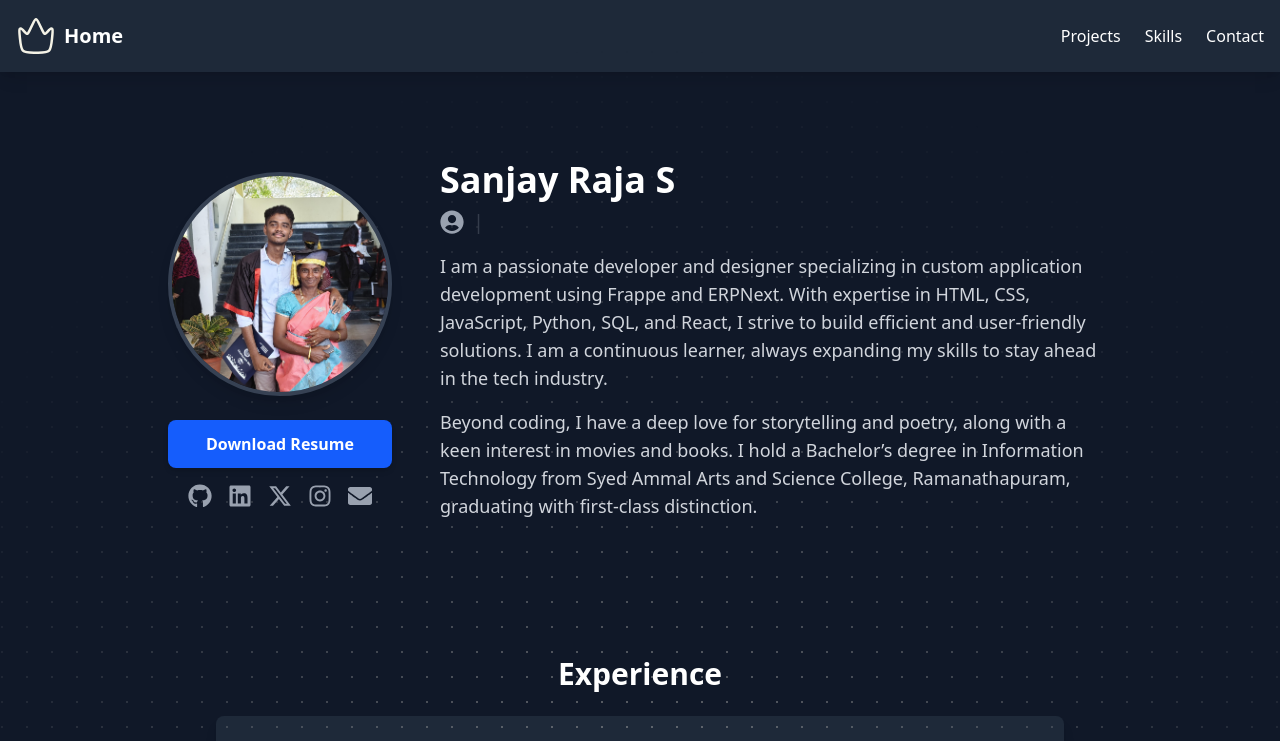
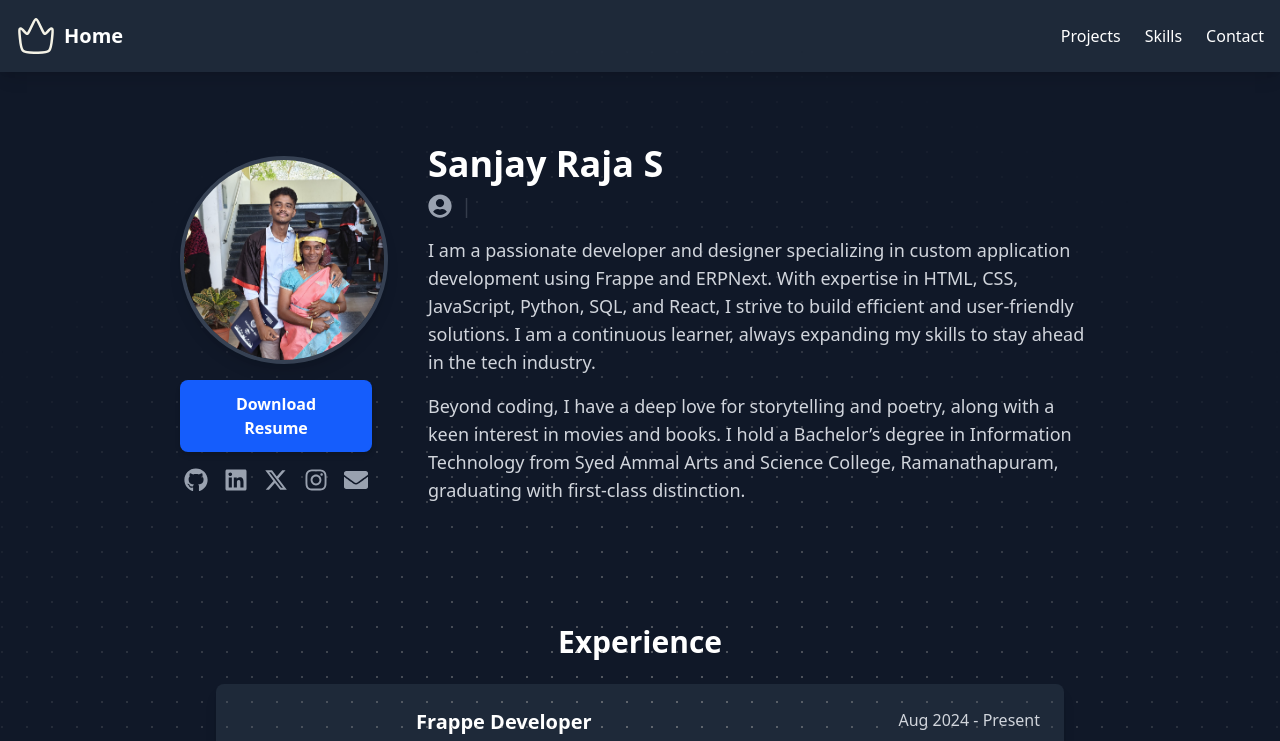
Before and after one commit to sanjayraajaa/Portfolio, a React (Vite) app: page / in a window 1280 px wide. Shown: the top 741 px of the page. Built offline with nearby package versions, Linux system fonts and the light colour scheme; the HTML template or start-up script is replaced by a standard one.

Commit message:
Dynamically Content Declared in Object.

```diff
--- a/src/components/Home.tsx
+++ b/src/components/Home.tsx
@@ -1,81 +1,71 @@
-import profile from "../assets/personal/profile.jpg";
+import React from "react";
 import { FaGithub, FaLinkedin, FaInstagram, FaEnvelope, FaUserCircle } from "react-icons/fa";
 import { FaXTwitter } from "react-icons/fa6";
 import Typewriter from 'typewriter-effect';
+import profile from "../assets/personal/profile.jpg";
+
+const homeData = {
+  name: "Sanjay Raja S",
+  title: ["Frappe Developer", "Open Source Contributor"],
+  profileImage: profile,
+  resumeLink: "/resume.pdf",
+  description: [
+    "I am a passionate developer and designer specializing in custom application development using Frappe and ERPNext. With expertise in HTML, CSS, JavaScript, Python, SQL, and React, I strive to build efficient and user-friendly solutions. I am a continuous learner, always expanding my skills to stay ahead in the tech industry.",
+    "Beyond coding, I have a deep love for storytelling and poetry, along with a keen interest in movies and books. I hold a Bachelor’s degree in Information Technology from Syed Ammal Arts and Science College, Ramanathapuram, graduating with first-class distinction."
+  ],
+  socialLinks: [
+    { icon: <FaGithub />, url: "https://github.com/sanjayraajaa", color: "hover:text-black" },
+    { icon: <FaLinkedin />, url: "https://linkedin.com/in/sanjayraajaa", color: "hover:text-[#0077B5]" },
+    { icon: <FaXTwitter />, url: "https://x.com/sanjayraajaa", color: "hover:text-black" },
+    { icon: <FaInstagram />, url: "https://instagram.com/sanjayraajaa", color: "hover:text-[#E4405F]" },
+    { icon: <FaEnvelope />, url: "mailto:thesanjayraja@gmail.com", color: "hover:text-[#D44638]" },
+  ]
+};
 
 const Home: React.FC = () => {
   return (
-    <div className="relative flex flex-col lg:flex-row items-center justify-center h-auto py-16 text-center lg:text-left px-6 lg:px-12 mx-auto max-w-6xl">
-
+    <div className="relative flex flex-col lg:flex-row items-center justify-center h-auto py-12 text-center lg:text-left px-6 lg:px-12 mx-auto max-w-6xl">
       {/* Left Section - Profile & Actions */}
       <div className="flex flex-col items-center lg:items-start">
         {/* Profile Image */}
         <img
-          src={profile}
-          alt="Sanjay Raja S"
-          className="rounded-full border-4 border-gray-700 shadow-lg w-48 h-48 lg:w-56 lg:h-56"
+          src={homeData.profileImage}
+          alt={homeData.name}
+          className="rounded-full border-4 border-gray-700 shadow-lg w-44 h-44 lg:w-52 lg:h-52"
         />
 
         {/* Actions (Resume Button + Socials) */}
-        <div className="mt-6 flex flex-col items-center lg:items-start gap-4">
+        <div className="mt-4 flex flex-col items-center lg:items-start gap-4">
           {/* Download Resume Button */}
           <a
-            href="/resume.pdf"
+            href={homeData.resumeLink}
             download
-            className="px-6 py-3 bg-blue-600 text-white font-semibold rounded-lg shadow-md
-            transition duration-300 ease-in-out transform hover:scale-105 hover:shadow-blue-500 text-center w-56"
+            className="px-6 py-3 bg-blue-600 text-white font-semibold rounded-lg shadow-md transition duration-300 ease-in-out transform hover:scale-105 hover:shadow-blue-500 text-center w-48"
           >
             Download Resume
           </a>
 
-          {/* Social Media Icons - Now Centered */}
+          {/* Social Media Icons */}
           <div className="w-full flex justify-center space-x-4">
-            <a href="https://github.com/sanjayraajaa" target="_blank" rel="noopener noreferrer" className="text-gray-400 hover:text-black text-2xl transition-colors duration-300">
-              <FaGithub />
-            </a>
-            <a href="https://linkedin.com/in/sanjayraajaa" target="_blank" rel="noopener noreferrer" className="text-gray-400 hover:text-[#0077B5] text-2xl transition-colors duration-300">
-              <FaLinkedin />
-            </a>
-            <a href="https://x.com/sanjayraajaa" target="_blank" rel="noopener noreferrer" className="text-gray-400 hover:text-black text-2xl transition-colors duration-300">
-              <FaXTwitter />
-            </a>
-            <a href="https://instagram.com/sanjayraajaa" target="_blank" rel="noopener noreferrer" className="text-gray-400 hover:text-[#E4405F] text-2xl transition-colors duration-300">
-              <FaInstagram />
-            </a>
-            <a href="mailto:thesanjayraja@gmail.com" className="text-gray-400 hover:text-[#D44638] text-2xl transition-colors duration-300">
-              <FaEnvelope />
-            </a>
+            {homeData.socialLinks.map((social, index) => (
+              <a key={index} href={social.url} target="_blank" rel="noopener noreferrer" className={`text-gray-400 text-2xl transition-colors duration-300 ${social.color}`}>
+                {social.icon}
+              </a>
+            ))}
           </div>
         </div>
       </div>
 
       {/* Right Section - Text Content */}
-      <div className="lg:ml-12 mt-8 lg:mt-0 max-w-2xl">
-        <h1 className="text-4xl font-bold">Sanjay Raja S</h1>
-
+      <div className="lg:ml-10 mt-6 lg:mt-0 max-w-2xl">
+        <h1 className="text-4xl font-bold">{homeData.name}</h1>
         <h2 className="text-xl text-gray-400 mt-2 flex items-center justify-center lg:justify-start">
-          {/* Profile Icon */}
           <FaUserCircle className="mr-2 text-2xl text-gray-400" />
-
-          {/* Typewriter Effect */}
-          <Typewriter
-              options={{
-              strings: ["Frappe Developer", "Open Source Contributor"],
-              autoStart: true,
-              loop: true,
-              }}
-          />
+          <Typewriter options={{ strings: homeData.title, autoStart: true, loop: true }} />
         </h2>
-
-        <p className="text-lg text-gray-300 mt-4">
-          I am a passionate developer and designer specializing in custom application development using Frappe and ERPNext.
-          With expertise in HTML, CSS, JavaScript, Python, SQL, and React, I strive to build efficient and user-friendly solutions.
-          I am a continuous learner, always expanding my skills to stay ahead in the tech industry.
-        </p>
-        <p className="text-lg text-gray-300 mt-4">
-          Beyond coding, I have a deep love for storytelling and poetry, along with a keen interest in movies and books.
-          I hold a Bachelor’s degree in Information Technology from Syed Ammal Arts and Science College, Ramanathapuram, graduating with first-class distinction.
-        </p>
+        {homeData.description.map((para, index) => (
+          <p key={index} className="text-lg text-gray-300 mt-4">{para}</p>
+        ))}
       </div>
     </div>
   );
```
